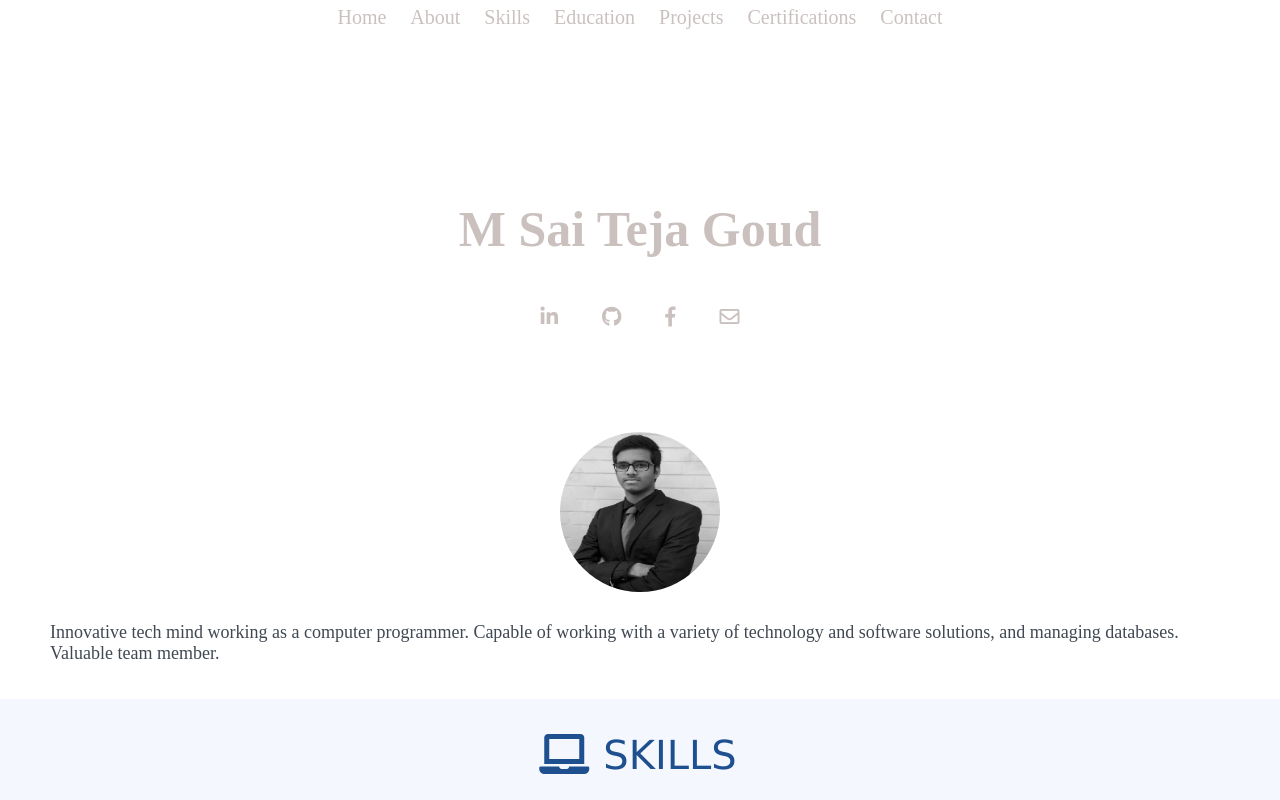
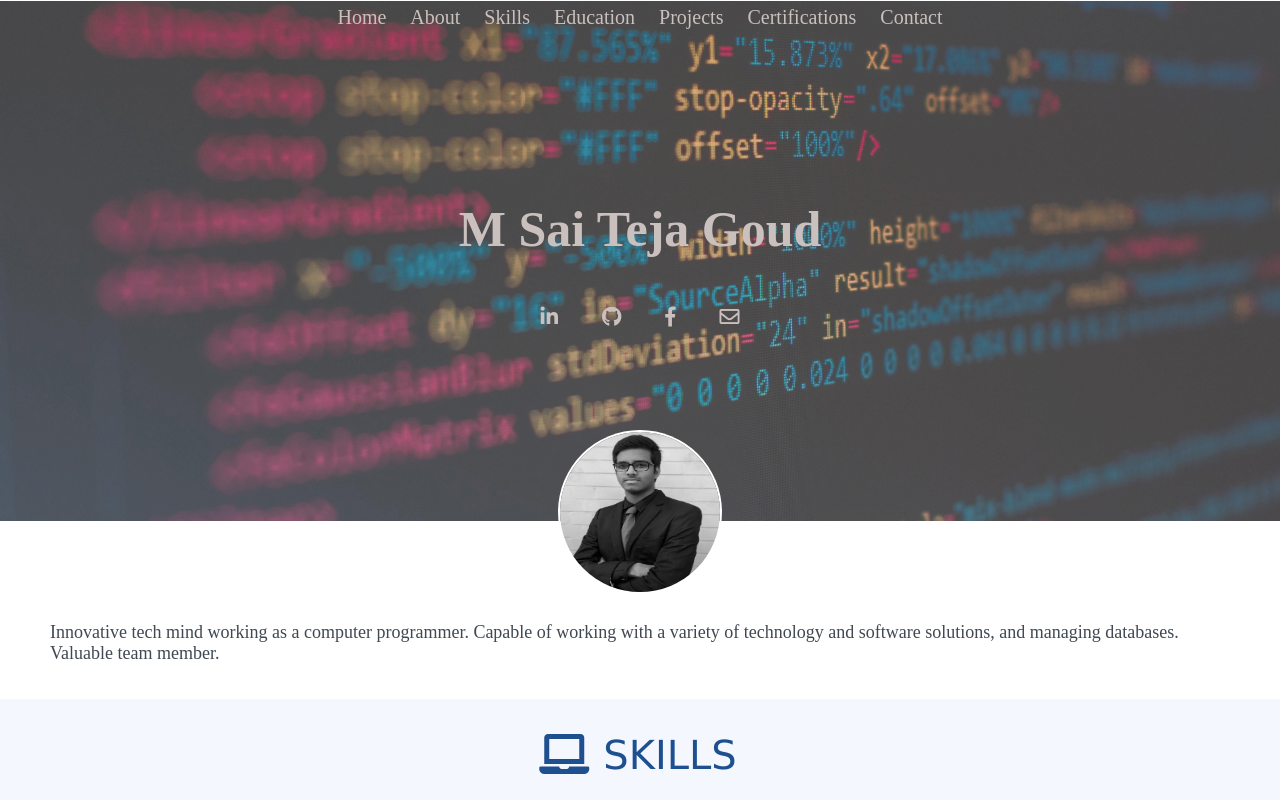
Before and after one commit to mstg153/sai_teja.github.io, a plain HTML site: page index.html in a window 1280 px wide. Shown: the top 800 px of the page. Drawn offline with Linux system fonts and the light colour scheme.

Commit message:
Update style.css

```diff
--- a/style.css
+++ b/style.css
@@ -6,7 +6,7 @@ body{
 
 #body-header{
   height: 65vh;
-  background-image: Picture4.jpg;
+  background-image: url("Picture4.jpg");
   opacity: 0.8;
   background-position:center;
   background-attachment: fixed;
```
